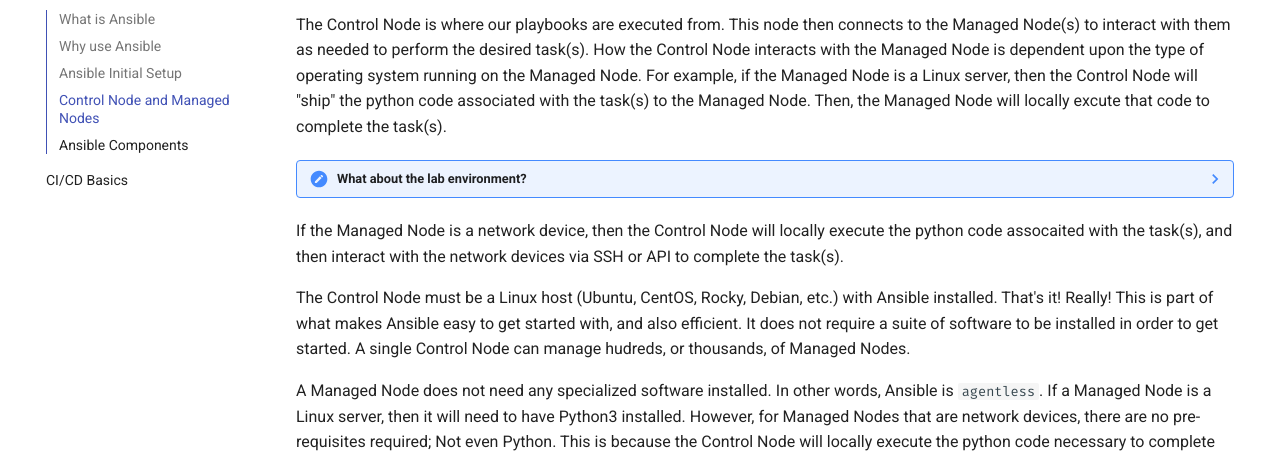
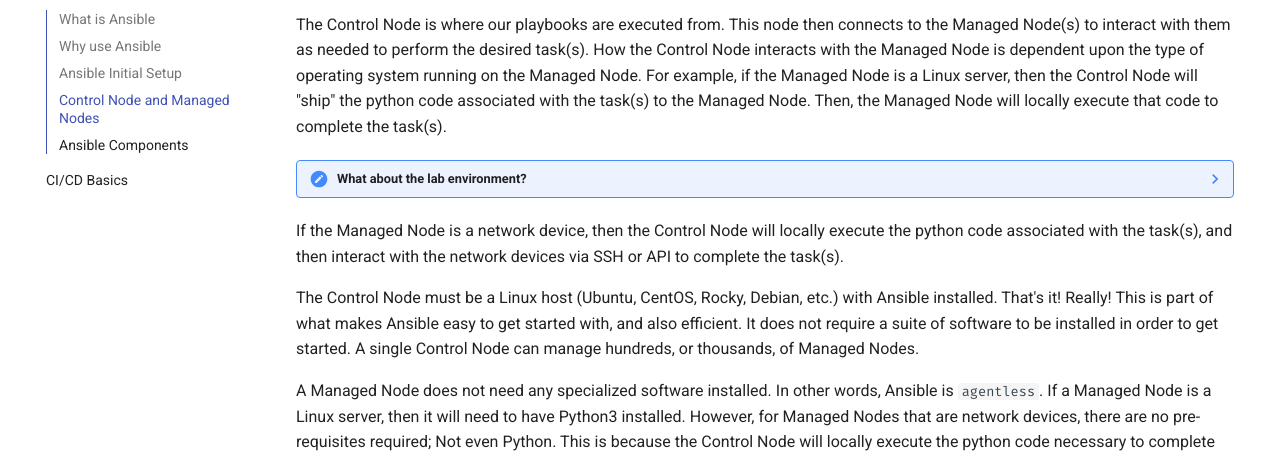
Before and after one commit to aristanetworks/avd-workshops, an MkDocs documentation site: the page built from workshops/ansible.md, in a window 1280 px wide and 900 px high, scrolled down 3028 px. Shown: the part 245-698 px from the top of the window. Built offline with MkDocs 1.6.1 and Material for MkDocs 9.7.7, drawn with Linux system fonts in a browser that asks for light colours; comment, search, counter and statistics services are not loaded; some of the changed lines change nothing that is shown; some of the changed text lies outside the part shown.

Commit message:
fix spelling issues

````diff
--- a/workshops/ansible.md
+++ b/workshops/ansible.md
@@ -77,15 +77,15 @@
 
 Two important initial terms are the Ansible `Control Node` and `Managed Node`
 
-The Control Node is where our playbooks are executed from. This node then connects to the Managed Node(s) to interact with them as needed to perform the desired task(s). How the Control Node interacts with the Managed Node is dependent upon the type of operating system running on the Managed Node. For example, if the Managed Node is a Linux server, then the Control Node will "ship" the python code associated with the task(s) to the Managed Node. Then, the Managed Node will locally excute that code to complete the task(s).
+The Control Node is where our playbooks are executed from. This node then connects to the Managed Node(s) to interact with them as needed to perform the desired task(s). How the Control Node interacts with the Managed Node is dependent upon the type of operating system running on the Managed Node. For example, if the Managed Node is a Linux server, then the Control Node will "ship" the python code associated with the task(s) to the Managed Node. Then, the Managed Node will locally execute that code to complete the task(s).
 
 ??? note "What about the lab environment?"
-    In our ATD lab enviornment, the `Control Node` is our JumpHost that we're running our VS Code IDE from.
+    In our ATD lab environment, the `Control Node` is our JumpHost that we're running our VS Code IDE from.
     The `Managed Nodes` are the switches that make up our lab's network topology.
 
-If the Managed Node is a network device, then the Control Node will locally execute the python code assocaited with the task(s), and then interact with the network devices via SSH or API to complete the task(s).
+If the Managed Node is a network device, then the Control Node will locally execute the python code associated with the task(s), and then interact with the network devices via SSH or API to complete the task(s).
 
-The Control Node must be a Linux host (Ubuntu, CentOS, Rocky, Debian, etc.) with Ansible installed. That's it! Really! This is part of what makes Ansible easy to get started with, and also efficient. It does not require a suite of software to be installed in order to get started. A single Control Node can manage hudreds, or thousands, of Managed Nodes.
+The Control Node must be a Linux host (Ubuntu, CentOS, Rocky, Debian, etc.) with Ansible installed. That's it! Really! This is part of what makes Ansible easy to get started with, and also efficient. It does not require a suite of software to be installed in order to get started. A single Control Node can manage hundreds, or thousands, of Managed Nodes.
 
 A Managed Node does not need any specialized software installed. In other words, Ansible is `agentless`. If a Managed Node is a Linux server, then it will need to have Python3 installed. However, for Managed Nodes that are network devices, there are no pre-requisites required; Not even Python. This is because the Control Node will locally execute the python code necessary to complete the task(s) on the network device, and will then interact as needed with the network device via SSH/API.
 
@@ -177,7 +177,7 @@
 
     ```
 
-One of the most common setings in the ansible.cfg file is the location of the `inventory` file, which we will discuss next.
+One of the most common settings in the ansible.cfg file is the location of the `inventory` file, which we will discuss next.
 
 ### Inventory
 
@@ -514,7 +514,7 @@
 
 ![Ansible Galaxy Module Search Result](assets/images/ansible_module_search.png)
 
-34 Modules, and one of which is the `eos_banner` module, with all of it's associated documentaion!
+34 Modules, and one of which is the `eos_banner` module, with all of it's associated documentation!
 
 More on Ansible Galaxy in a bit...
 
@@ -528,15 +528,24 @@
 
 #### s2-spine1
 
-![s2-spine1 banner](assets/images/banner_s2-spine1.png)
+```txt
+"This banner came from group_vars/WORKSHOP_FABRIC.yml"
+s2-spine1#
+```
 
 #### s1-spine1
 
-![s1-spine1 banner](assets/images/banner_s1-spine1.png)
+```txt
+"This banner came from group_vars/S1.yml"
+s1-spine1#
+```
 
 #### s1-leaf1
 
-![s1-leaf1 banner](assets/images/banner_s1-leaf1.png)
+```txt
+"This banner came from host_vars/s1-leaf1.yml"
+s1-leaf1#
+```
 
 As expected, each device used whichever `banner_text` variable was closest to it in the group hierarchy or, in the case of s1-leaf1, was applied via the host_vars file associated with the node.
 
@@ -546,7 +555,7 @@
 
 But, what is this module really doing behind the scenes? Why are modules such a key piece of what makes Ansible much easier to get started with than other Automation Frameworks?
 
-Modules are an abstaction of the Python code necessary to complete a given task, or tasks, associated with the module. In other words, behind the scenes, modules are just python code!
+Modules are an abstraction of the Python code necessary to complete a given task, or tasks, associated with the module. In other words, behind the scenes, modules are just python code!
 
 An example of this can be seen below, specifically for the [eos_banner module](https://github.com/ansible-collections/arista.eos/blob/main/plugins/modules/eos_banner.py "eos_banner module python code"):
 
@@ -559,7 +568,7 @@
 
 ### Ansible Galaxy
 
-Earlier, we specificed that we were using `ansible-core` for this workshop. This approach, as opposed to installing `ansible`, is becoming more and more preferred. The reason for this is the efficiency of `ansible-core`; it is a lightweight minimalist installation of Ansible without any extra modules, roles, plugins, etc. natively included.
+Earlier, we specified that we were using `ansible-core` for this workshop. This approach, as opposed to installing `ansible`, is becoming more and more preferred. The reason for this is the efficiency of `ansible-core`; it is a lightweight minimalist installation of Ansible without any extra modules, roles, plugins, etc. natively included.
 
 With `ansible-core` we can only grab the modules, roles, plugins, etc. that we need from [Ansible Galaxy!](https://galaxy.ansible.com "Ansible Galaxy").
 
@@ -576,6 +585,9 @@
 ```bash
 ansible-galaxy collection list
 ```
+
+???+ info
+    The `ansible-galaxy collection list` command is supported in ansible 2.10+
 
 This will yield output similar to below:
 
````
